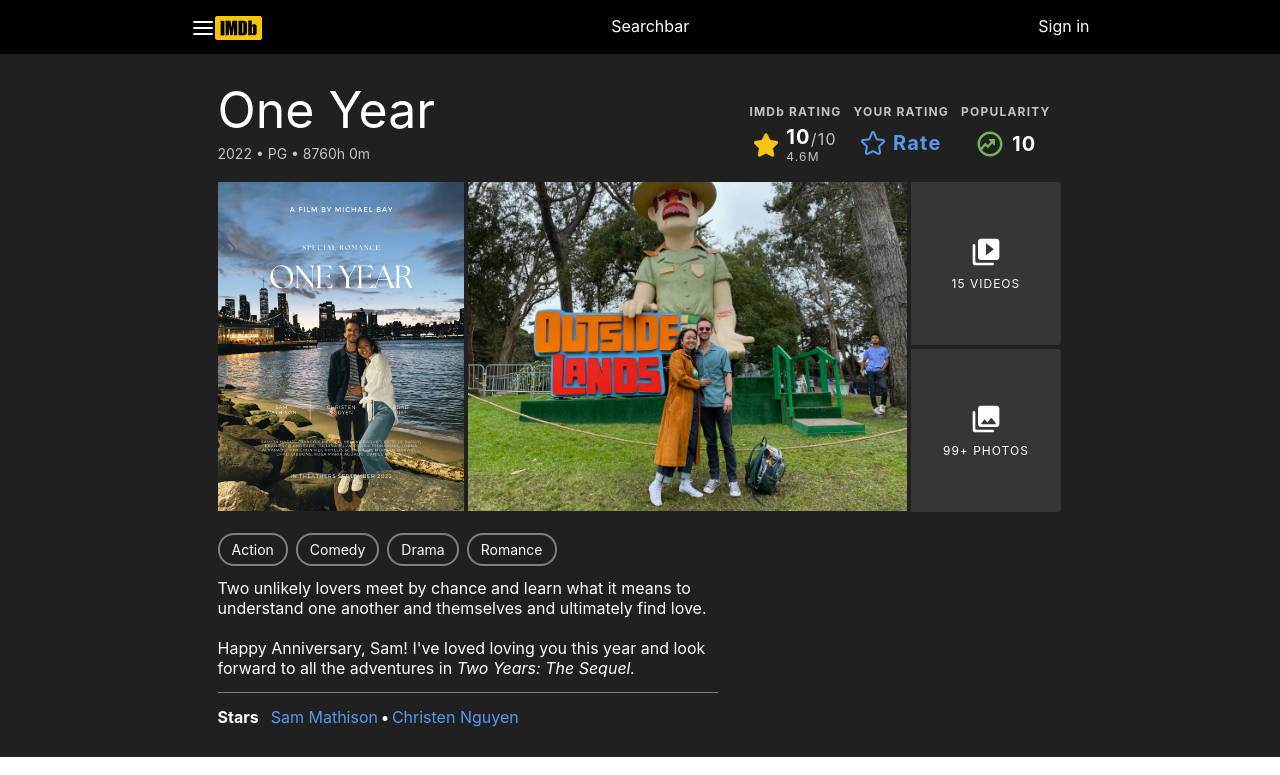
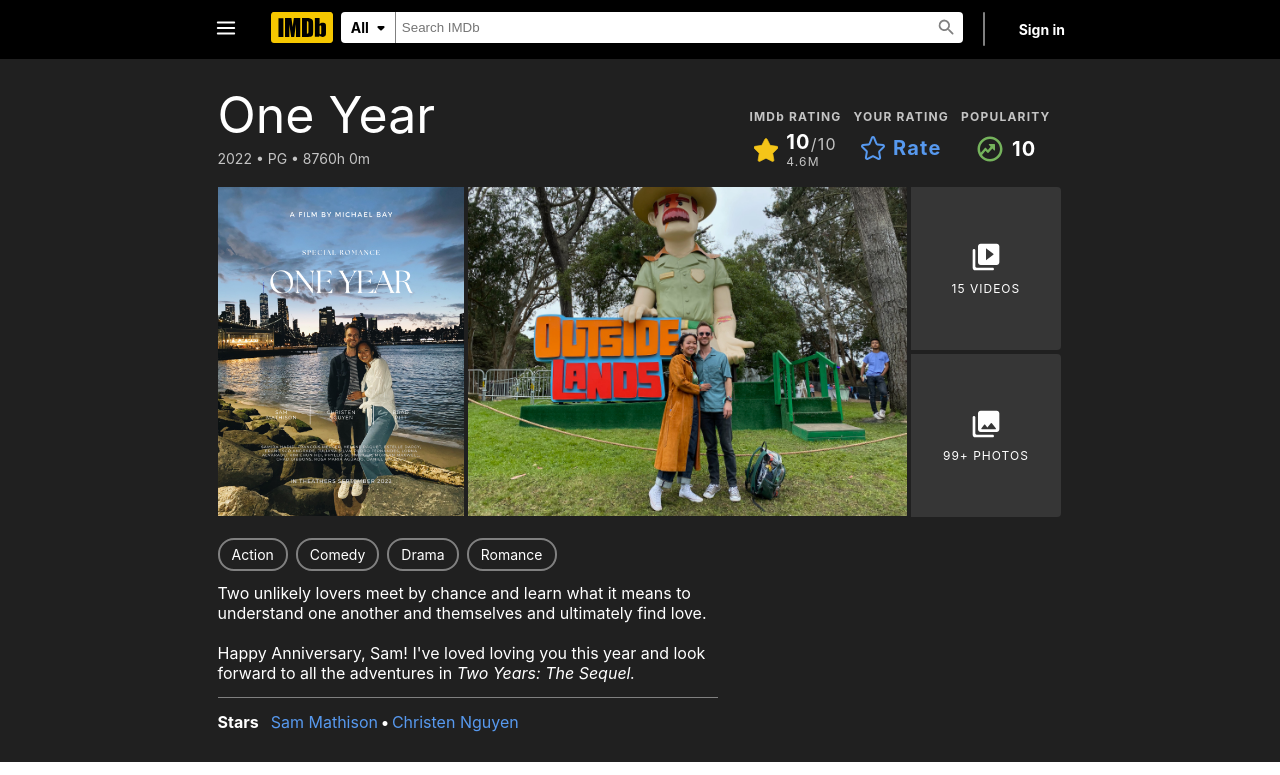
Before and after one commit to christennguyen/sammys-believe-it, a React (Create React App) app: page / in a window 1280 px wide. Shown: the top 775 px of the page. Built offline with nearby package versions, Linux system fonts and the light colour scheme.

Commit message:
feat: header bar styling

```diff
--- a/src/components/HeaderBar/HeaderBar.tsx
+++ b/src/components/HeaderBar/HeaderBar.tsx
@@ -1,33 +1,122 @@
 import styled from "styled-components";
 import menu from "../../images/icons/menu.svg";
 import imdbLogo from "../../images/icons/imdb-logo.svg";
+import searchIcon from "../../images/icons/search.svg";
+import downIcon from "../../images/icons/downArrow.svg";
+
+const StyledHeader = styled.div`
+  width: 850px;
+  padding: 12px;
+`;
 
 const StyledHeaderContents = styled.div`
   display: flex;
-  flex-direction: row;
-  justify-content: space-around;
-  height: 22px;
+  justify-content: space-between;
+  align-items: center;
+`;
+const StyledContainer = styled.div`
+  width: 100%;
+  display: flex;
+  justify-content: center;
   background-color: black;
   color: white;
-  width: 100%;
 `;
 
-const StyledContainer = styled.div`
-  padding: 16px;
-  background-color: black;
+const StyledSearchField = styled.input`
+  width: 90%;
+  padding: 6px;
+  border-style: hidden;
 `;
+
+const StyledDivider = styled.div`
+  border-right: 2px solid grey;
+  border-radius: 4px;
+  height: 34px;
+`;
+
+const StyledSearchDropdown = styled.div`
+  background-color: white;
+  color: black;
+  padding: 4px 2px 4px 10px;
+  border-top-left-radius: 4px;
+  border-bottom-left-radius: 4px;
+  font-weight: bold;
+  font-size: 14px;
+  display: flex;
+  align-items: center;
+  border-right: 0.5px solid grey;
+  cursor: pointer;
+`;
+
+const StyledSearchContainer = styled.div`
+  display: flex;
+  width: 100%;
+  height: 31.25px;
+  margin-right: 20px;
+`;
+
+const StyledsearchIcon = styled.div`
+  background-color: white;
+  color: black;
+  padding: 6px;
+  border-top-right-radius: 4px;
+  border-bottom-right-radius: 4px;
+  display: flex;
+  align-items: center;
+  cursor: pointer;
+`;
+
+const StyledSignInText = styled.div`
+  font-weight: bold;
+  font-size: 14px;
+  cursor: pointer;
+`;
+
+const StyledLogoSearchContainer = styled.div`
+  display: flex;
+  width: 84%;
+`;
+
+const StyledLogo = styled.div`
+  margin-right: 8px;
+  cursor: pointer;
+`;
+
+const StyledMenu = styled.div`
+  cursor: pointer;
+`;
+
 const HeaderBar = () => {
   return (
     <StyledContainer>
-      <StyledHeaderContents>
-        <div>
-          <img src={menu} alt="menu" />
-          <img src={imdbLogo} alt="imdb logo" height="24px" />
-        </div>
-
-        <div>Searchbar</div>
-        <div>Sign in</div>
-      </StyledHeaderContents>
+      <StyledHeader>
+        <StyledHeaderContents>
+          <StyledMenu>
+            <img src={menu} alt="menu" height="22px" />
+          </StyledMenu>
+          <StyledLogoSearchContainer>
+            <StyledLogo>
+              <img src={imdbLogo} alt="imdb logo" height="31.25px" />
+            </StyledLogo>
+            <StyledSearchContainer>
+              <StyledSearchDropdown>
+                All
+                <img src={downIcon} alt="down arrow" height="24px" />
+              </StyledSearchDropdown>
+              <StyledSearchField
+                type="text"
+                placeholder="Search IMDb"
+                name="search"
+              />
+              <StyledsearchIcon>
+                <img src={searchIcon} alt="search logo" height="21px" />
+              </StyledsearchIcon>
+            </StyledSearchContainer>
+            <StyledDivider />
+          </StyledLogoSearchContainer>
+          <StyledSignInText>Sign in</StyledSignInText>
+        </StyledHeaderContents>
+      </StyledHeader>
     </StyledContainer>
   );
 };
```
Also changed, not shown: src/images/icons/downArrow.svg (added), src/images/icons/search.svg (added).
